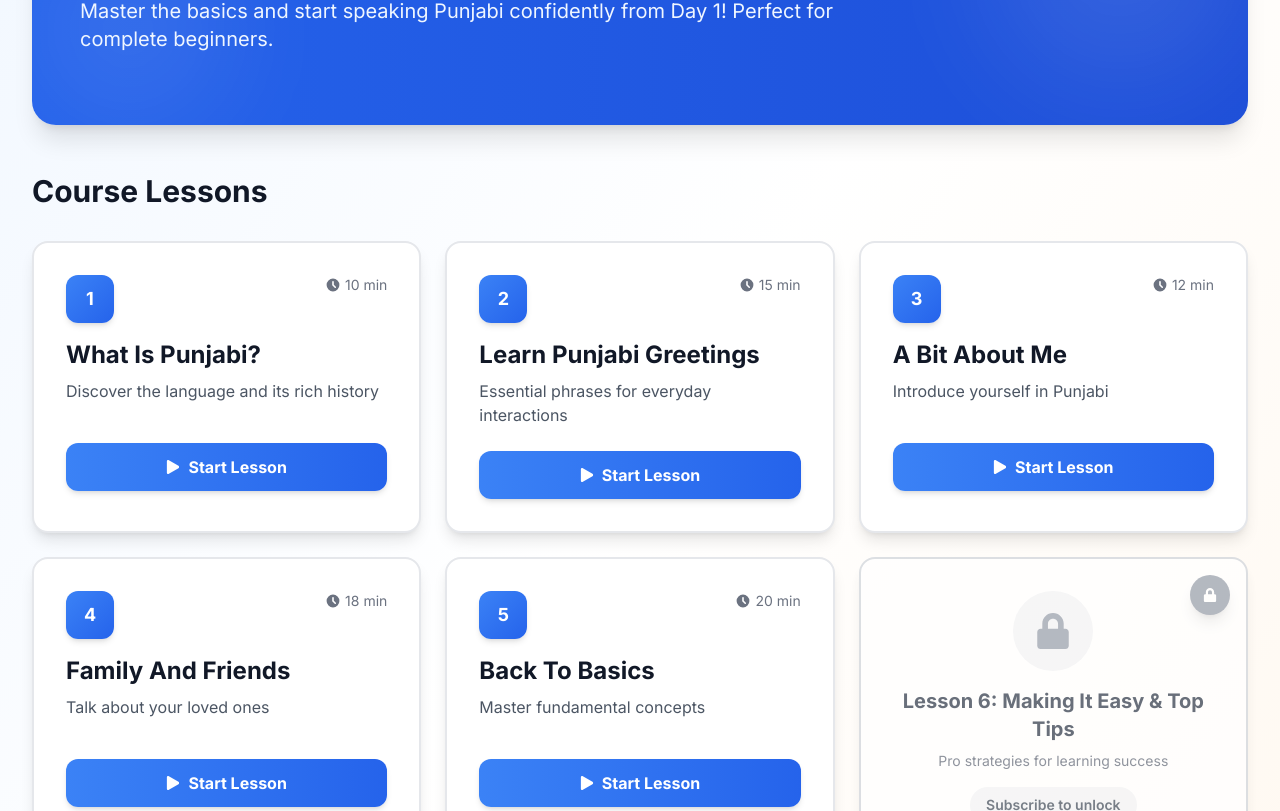
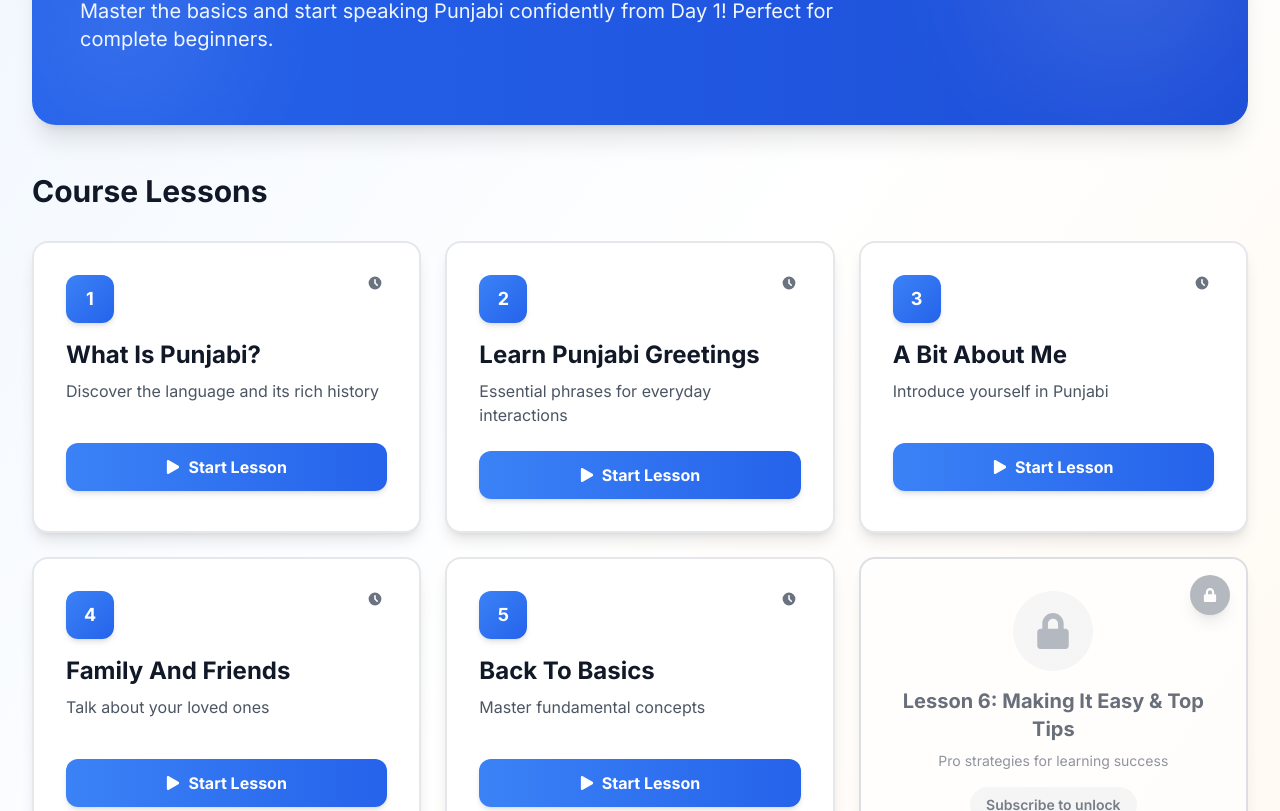
Before and after one commit to benz02r/SimplyPunjabi, a Next.js app: page /learning/essential-punjabi in a window 1280 px wide. Shown: the part 455-1266 px from the top of the page. Built offline with nearby package versions, Linux system fonts and the light colour scheme; no server answers.

Commit message:
new changes to dashboard

```diff
--- a/src/app/learning/essential-punjabi/page.js
+++ b/src/app/learning/essential-punjabi/page.js
@@ -12,12 +12,12 @@ export default function EssentialPunjabi() {
     const router = useRouter();
 
     const lessons = [
-        { id: "lesson1", title: "What Is Punjabi?", description: "Discover the language and its rich history", link: "/lessons/lesson1/1", locked: false, duration: "10 min" },
-        { id: "lesson2", title: "Learn Punjabi Greetings", description: "Essential phrases for everyday interactions", link: "/lessons/lesson2/1", locked: false, duration: "15 min" },
-        { id: "lesson3", title: "A Bit About Me", description: "Introduce yourself in Punjabi", link: "/lessons/lesson3/1", locked: false, duration: "12 min" },
-        { id: "lesson4", title: "Family And Friends", description: "Talk about your loved ones", link: "/lessons/lesson4", locked: false, duration: "18 min" },
-        { id: "lesson5", title: "Back To Basics", description: "Master fundamental concepts", link: "/lessons/lesson5", locked: false, duration: "20 min" },
-        { id: "lesson6", title: "Making It Easy & Top Tips", description: "Pro strategies for learning success", link: "/lessons/lesson14/1", locked: true, duration: "15 min" },
+        { id: "lesson1", title: "What Is Punjabi?", description: "Discover the language and its rich history", link: "/lessons/lesson1/1", locked: false, },
+        { id: "lesson2", title: "Learn Punjabi Greetings", description: "Essential phrases for everyday interactions", link: "/lessons/lesson2/1", locked: false, },
+        { id: "lesson3", title: "A Bit About Me", description: "Introduce yourself in Punjabi", link: "/lessons/lesson3/1", locked: false, },
+        { id: "lesson4", title: "Family And Friends", description: "Talk about your loved ones", link: "/lessons/lesson4", locked: false, },
+        { id: "lesson5", title: "Back To Basics", description: "Master fundamental concepts", link: "/lessons/lesson5", locked: false,  },
+        { id: "lesson6", title: "Making It Easy & Top Tips", description: "Pro strategies for learning success", link: "/lessons/lesson14/1", locked: true,  },
     ];
 
     useEffect(() => {
--- a/src/app/learning/master-punjabi/page.js
+++ b/src/app/learning/master-punjabi/page.js
@@ -12,12 +12,12 @@ export default function MasterPunjabiConversations() {
     const router = useRouter();
 
     const lessons = [
-        { id: "lesson1", title: "Fix the Top 3 Mistakes", description: "Common errors English speakers make", link: "/gamified/lessons/common-mistakes", locked: true, duration: "20 min" },
-        { id: "lesson2", title: "Think in Punjabi", description: "The secret to natural fluency", link: "/gamified/lessons/think-in-punjabi", locked: true, duration: "18 min" },
-        { id: "lesson3", title: "Tell Great Stories", description: "Master storytelling in Punjabi", link: "/lesson/storytelling-in-punjabi", locked: true, duration: "22 min" },
-        { id: "lesson4", title: "Deep Conversations", description: "Express complex thoughts and emotions", link: "/lesson/deep-conversations", locked: true, duration: "25 min" },
-        { id: "lesson5", title: "Idioms & Local Phrases", description: "Sound like a native speaker", link: "/lesson/punjabi-idioms", locked: true, duration: "20 min" },
-        { id: "lesson6", title: "Handle Disagreements", description: "Navigate arguments respectfully", link: "/lesson/arguing-politely", locked: true, duration: "18 min" },
+        { id: "lesson1", title: "Fix the Top 3 Mistakes", description: "Common errors English speakers make", link: "/gamified/lessons/common-mistakes", locked: true,  },
+        { id: "lesson2", title: "Think in Punjabi", description: "The secret to natural fluency", link: "/gamified/lessons/think-in-punjabi", locked: true, },
+        { id: "lesson3", title: "Tell Great Stories", description: "Master storytelling in Punjabi", link: "/lesson/storytelling-in-punjabi", locked: true, },
+        { id: "lesson4", title: "Deep Conversations", description: "Express complex thoughts and emotions", link: "/lesson/deep-conversations", locked: true, },
+        { id: "lesson5", title: "Idioms & Local Phrases", description: "Sound like a native speaker", link: "/lesson/punjabi-idioms", locked: true,  },
+        { id: "lesson6", title: "Handle Disagreements", description: "Navigate arguments respectfully", link: "/lesson/arguing-politely", locked: true, },
     ];
 
     useEffect(() => {
--- a/src/app/learning/page.js
+++ b/src/app/learning/page.js
@@ -82,7 +82,7 @@ export default function LearningHub() {
                             link="/learning/essential-punjabi"
                             gradient="from-green-500 to-green-700"
                             accentColor="green"
-                            stats={{ lessons: 25, time: "2-3 weeks" }}
+
                         />
                         <LearningPathCard
                             icon={<FaMicrophone className="text-5xl" />}
@@ -93,7 +93,7 @@ export default function LearningHub() {
                             link="/learning/speak-with-confidence"
                             gradient="from-blue-500 to-blue-700"
                             accentColor="blue"
-                            stats={{ lessons: 30, time: "3-4 weeks" }}
+
                         />
                         <LearningPathCard
                             icon={<FaAward className="text-5xl" />}
@@ -104,7 +104,7 @@ export default function LearningHub() {
                             link="/learning/master-punjabi"
                             gradient="from-purple-500 to-purple-700"
                             accentColor="purple"
-                            stats={{ lessons: 35, time: "4-6 weeks" }}
+
                         />
                     </div>
                 </div>
--- a/src/app/learning/speak-with-confidence/page.js
+++ b/src/app/learning/speak-with-confidence/page.js
@@ -12,12 +12,12 @@ export default function SpeakWithConfidence() {
     const router = useRouter();
 
     const lessons = [
-        { id: "lesson1", title: "Telling The Time", description: "Master time expressions in Punjabi", link: "/gamified/lessons/conversation-flow", locked: true, duration: "15 min" },
-        { id: "lesson2", title: "How To Get From A To B", description: "Navigate and give directions confidently", link: "/gamified/lessons/expressing-feelings", locked: true, duration: "18 min" },
-        { id: "lesson3", title: "Daily Routine", description: "Describe your everyday activities", link: "/gamified/lessons/healthy-living", locked: true, duration: "20 min" },
-        { id: "lesson4", title: "Expressing Yourself", description: "Share your thoughts and feelings", link: "/gamified/lessons/daily-routine", locked: true, duration: "16 min" },
-        { id: "lesson5", title: "Common Questions", description: "Ask and answer everyday questions", link: "/gamified/lessons/common-questions", locked: true, duration: "14 min" },
-        { id: "lesson6", title: "Making It Easy & Top Tips", description: "Advanced strategies for fluency", link: "/lessons/lesson6", locked: true, duration: "15 min" },
+        { id: "lesson1", title: "Telling The Time", description: "Master time expressions in Punjabi", link: "/gamified/lessons/conversation-flow", locked: true, },
+        { id: "lesson2", title: "How To Get From A To B", description: "Navigate and give directions confidently", link: "/gamified/lessons/expressing-feelings", locked: true,  },
+        { id: "lesson3", title: "Daily Routine", description: "Describe your everyday activities", link: "/gamified/lessons/healthy-living", locked: true, },
+        { id: "lesson4", title: "Expressing Yourself", description: "Share your thoughts and feelings", link: "/gamified/lessons/daily-routine", locked: true, },
+        { id: "lesson5", title: "Common Questions", description: "Ask and answer everyday questions", link: "/gamified/lessons/common-questions", locked: true,  },
+        { id: "lesson6", title: "Making It Easy & Top Tips", description: "Advanced strategies for fluency", link: "/lessons/lesson6", locked: true, },
     ];
 
     useEffect(() => {
```
Also changed, not shown: src/app/not-found.js (added, +78 -0 lines).
